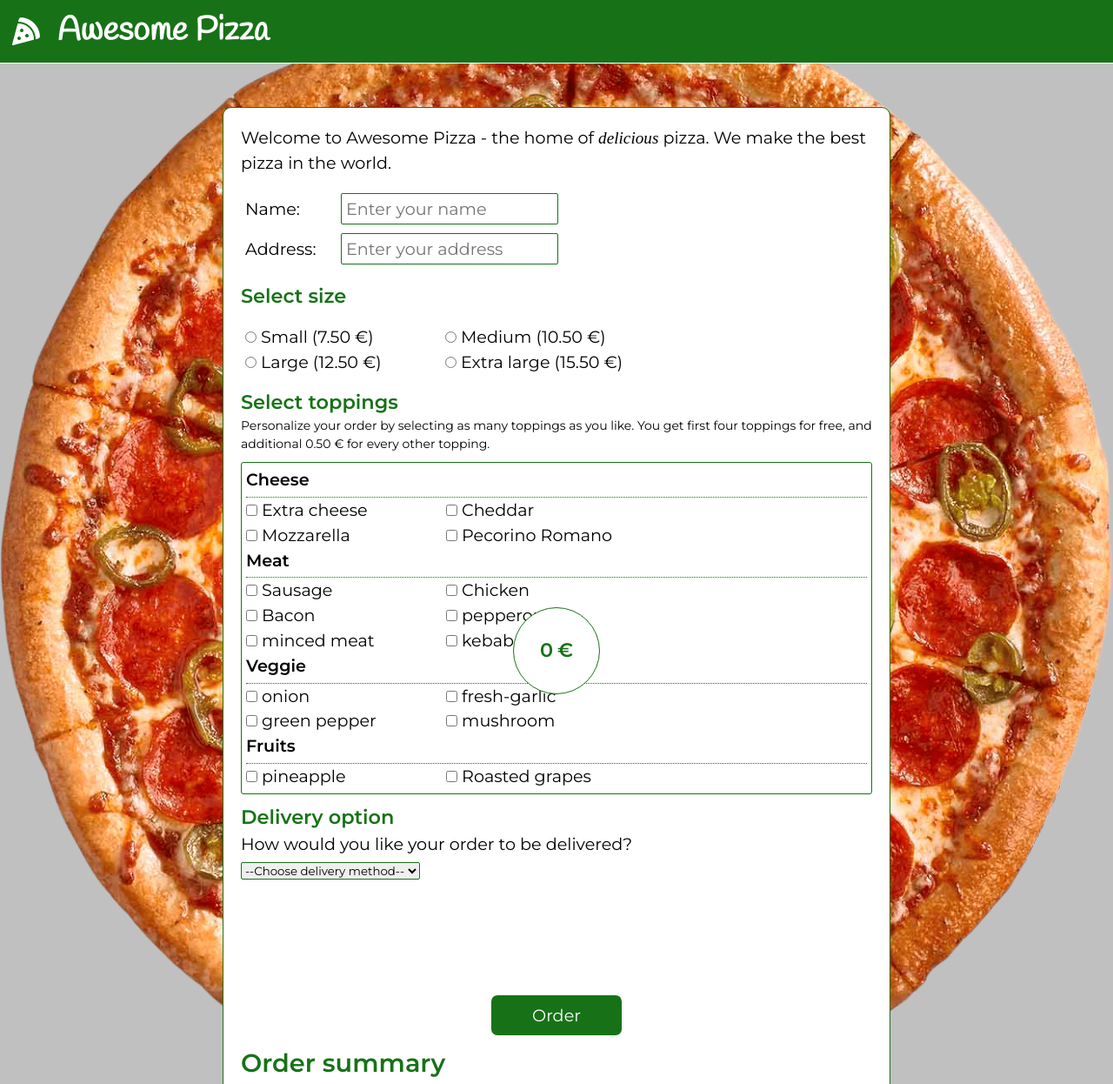
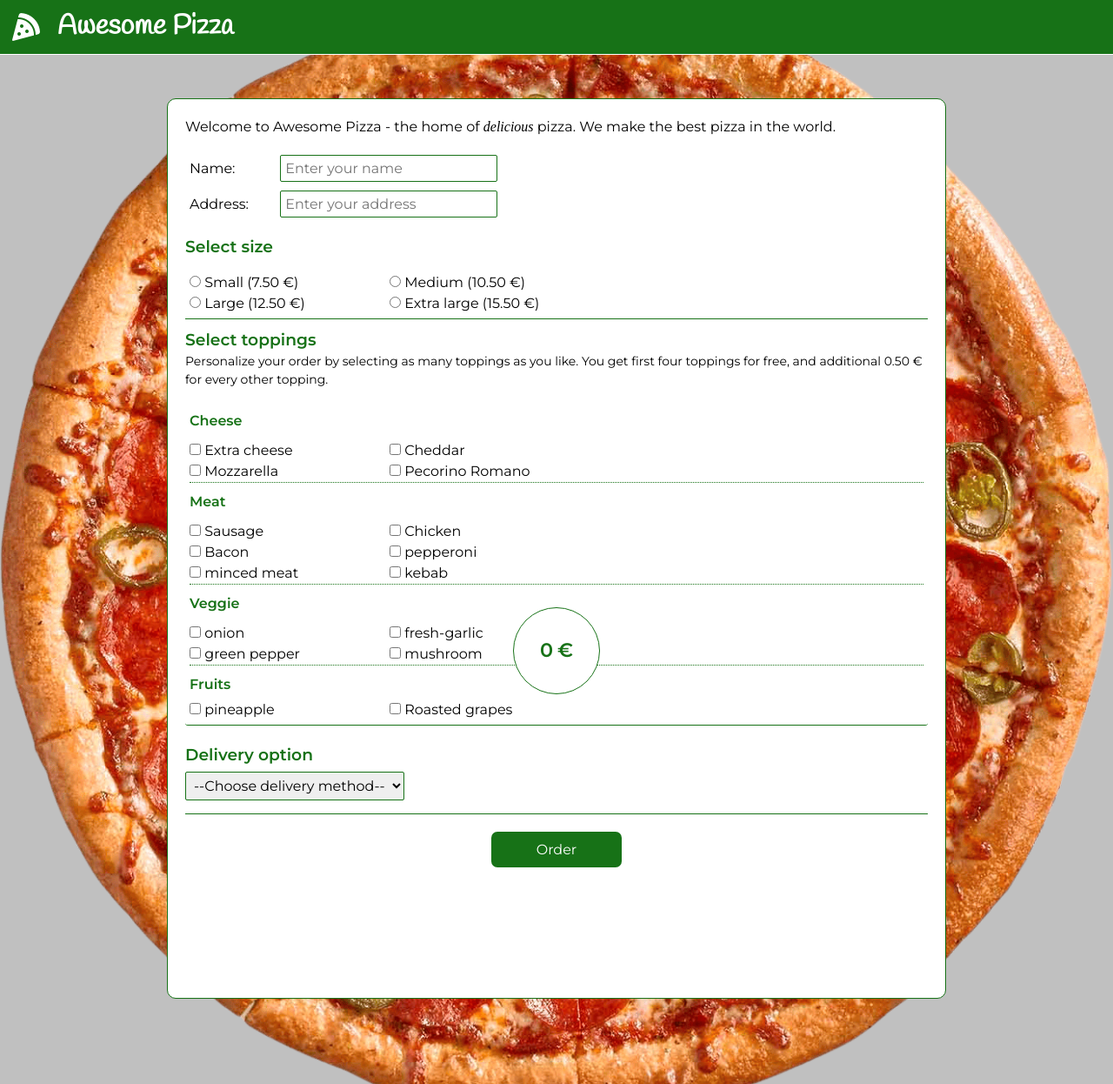
Before and after one commit to G-Uzoh/REACT23S_JS, a plain HTML site: page Pizza-app/index.html in a window 1280 px wide. Shown: the top 1246 px of the page at 87% size. Drawn offline with Linux system fonts and the light colour scheme.

Commit message:
Add styles and summary

```diff
--- a/Pizza-app/app.js
+++ b/Pizza-app/app.js
@@ -1,6 +1,5 @@
 // Selects all inputs to listen to.
 const formItems = document.querySelector('form');
-
 const customer = document.querySelector('#name');
 const address = document.querySelector('#address');
 const sizes = document.querySelectorAll('input[name=size]');
@@ -42,6 +41,7 @@ const getTotalPizzaPrice = () => {
     // Gets selected delivery method.
     if (deliveryOption === 'home') price += 5;
 
+    // Displays total price to the customer in real time.
     priceDisplay.textContent = price;
     return price;
 
@@ -50,13 +50,15 @@ const getTotalPizzaPrice = () => {
 // Adds event listener to the form.
 formItems.addEventListener('change', getTotalPizzaPrice);
 
-
+// Function to print the summary of the customer's order.
 const getOrderSummary = () => {
+    // Global variables in function scope to access their values.
     const customerName = customer.value;
     const addressInfo = address.value;
     let sizeId = '';
     const allToppings = [];
     const deliveryType = deliveryMethod.options[deliveryMethod.selectedIndex].value;
+    const summary = document.querySelector('.summary');
 
     customerInfo.textContent = `Customer: ${customerName}`;
     customerAddress.textContent = `Address: ${addressInfo}`;
@@ -77,7 +79,10 @@ const getOrderSummary = () => {
 
     // Price.
     totalPrice.textContent = `Price: ${getTotalPizzaPrice()} €`;
+
+    // Removes the hidden class applied to the summary container and reveals the customer's order summary.
+    summary.classList.remove('hidden');
 }
 
-
+// Add event listener to the button.
 orderButton.addEventListener('click', getOrderSummary);
--- a/Pizza-app/index.css
+++ b/Pizza-app/index.css
@@ -36,6 +36,10 @@ body {
 /* Shared utility styles */
 .green {
     color: var(--green);
+}
+
+.hidden {
+    display: none;
 }
 
 /* Header styles */
@@ -111,31 +115,46 @@ input[type='checkbox'] {
     accent-color: var(--green);
 }
 
-#pizza-size {
-    /* display: flex; */
-}
-
 .description {
     font-size: 0.875rem;
 }
 
+.size {
+    border-bottom: 1px solid var(--green);
+    margin-bottom: 10px;
+}
+
 .toppings {
-    border: 1px solid var(--green);
+    border-bottom: 1px solid var(--green);
     border-radius: 3px;
-    padding: 5px;
 }
 
 .cheeses,
 .meat,
-.veggie,
-.fruits {
-    border-top: 1px dotted var(--green);
+.veggie {
+    border-bottom: 1px dotted var(--green);
+    margin-top: 10px;
+}
+
+h4 {
+    margin-top: 10px;
+    color: var(--green);
+}
+
+.delivery-option {
+    margin: 10px auto;
+    border-bottom: 1px solid var(--green);
+    padding: 10px 0 10px 0;
 }
 
 input[type='text'],
 select {
     border: 1px solid var(--green);
     border-radius: 2px;
+    font-size: inherit;
+    font-family: inherit;
+    padding: 5px;
+    margin: 5px auto;
 }
 
 /* Price display styles */
@@ -179,6 +198,23 @@ button:hover {
     opacity: 0.9;
 }
 
+/* Order summary styles */
+.thanks {
+    margin-bottom: 5px;
+}
+
+#customer,
+#customer-address,
+#size,
+#toppings,
+#delivery-option {
+    margin-bottom: 5px;
+}
+
+#total {
+    font-weight: bold;
+}
+
 /* Footer styles */
 footer {
     background-color: var(--green);
@@ -198,11 +234,11 @@ footer {
         background-size: cover;
         background-position: center;
         background-attachment: fixed;
-        font-size: 1.2rem;
+        font-size: 1rem;
     }
 
     .content-wrap {
-        width: 60vw;
+        width: 70vw;
     }
 
     .size,
--- a/Pizza-app/index.html
+++ b/Pizza-app/index.html
@@ -25,9 +25,6 @@
       <h1>Awesome Pizza</h1>
     </header>
     <main>
-      <!-- Background image -->
-      <div class="pizza-logo"></div>
-
       <!-- Main content -->
       <div class="content-wrap">
         <p>
@@ -175,7 +172,6 @@
 
           <div class="delivery-option">
             <h3 class="green">Delivery option</h3>
-            <p>How would you like your order to be delivered?</p>
             <select name="delivery" id="delivery">
               <option selected disabled value="empty">
                 --Choose delivery method--
@@ -186,6 +182,8 @@
             </select>
           </div>
         </form>
+        <!-- Order completion button -->
+        <button>Order</button>
 
         <!-- Price display -->
         <div class="price-update">
@@ -193,13 +191,12 @@
           <span>€</span>
         </div>
 
-        <!-- Order completion button -->
-        <button>Order</button>
-        <div class="order-details"></div>
-
         <!-- Order Summary-->
-        <div class="summary">
+        <div class="summary hidden">
           <h2 class="green">Order summary</h2>
+          <p class="thanks">
+            Thanks for your patronage. Below is a summary of your order.
+          </p>
           <p id="customer"></p>
           <p id="customer-address"></p>
           <p id="size"></p>
```
